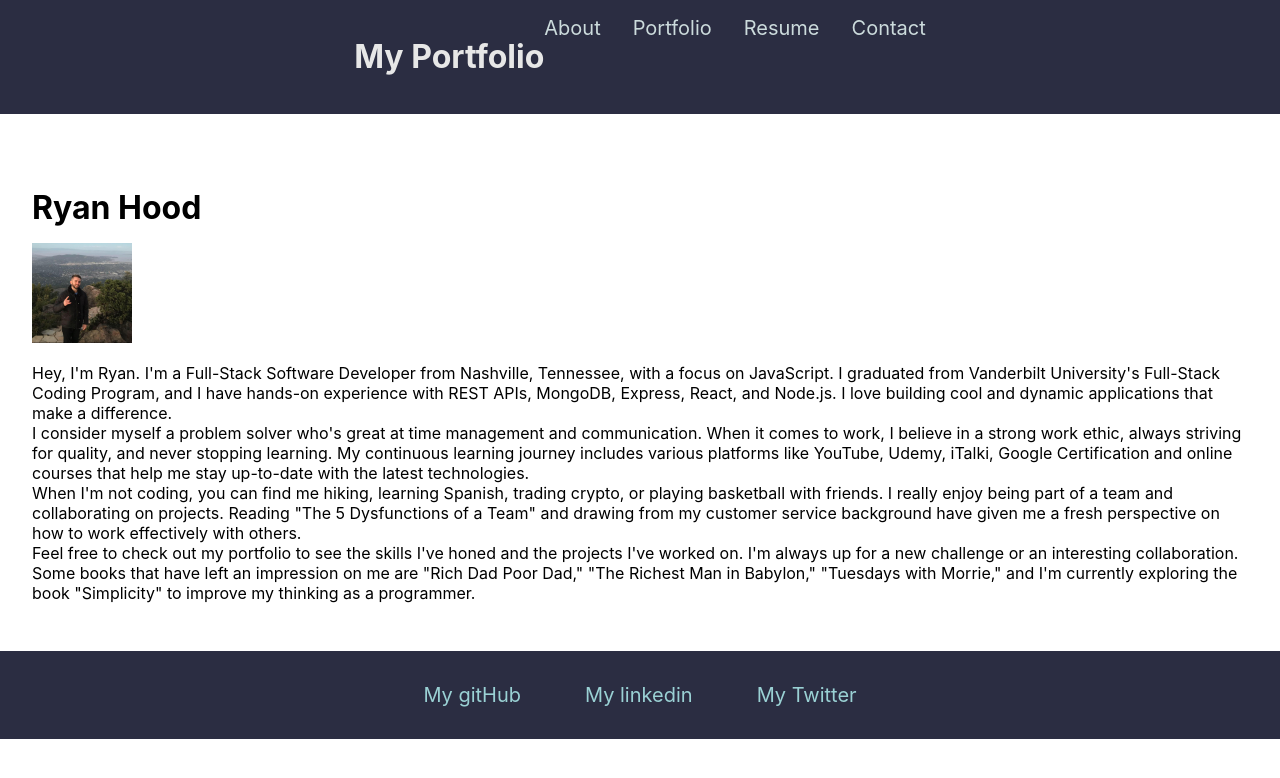
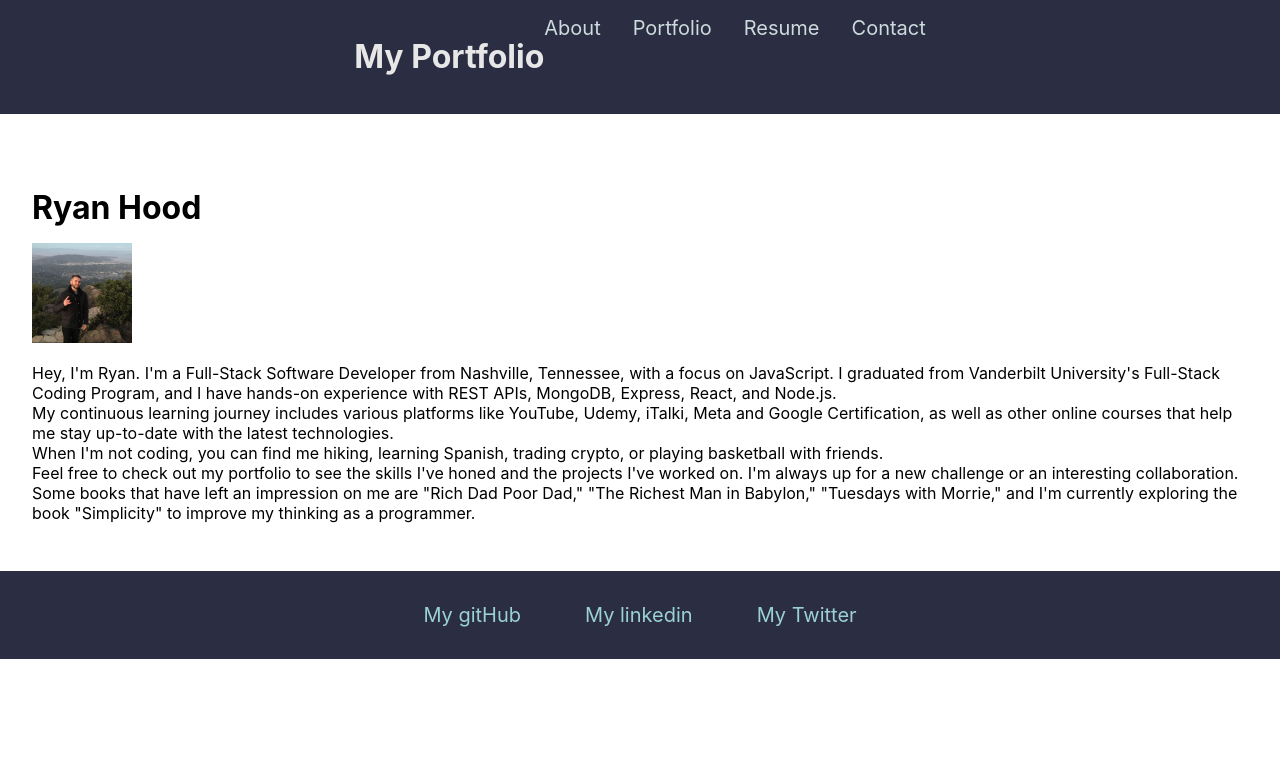
Before and after one commit to ryanhood10/ReactLandingPage, a React (Create React App) app in the folder shellproject/: page / in a window 1280 px wide. Shown: the top 778 px of the page. Built offline with nearby package versions, Linux system fonts and the light colour scheme; the HTML template or start-up script is replaced by a standard one.

Commit message:
shortened about and added link to first github project

```diff
--- a/shellproject/src/components/pages/About.js
+++ b/shellproject/src/components/pages/About.js
@@ -12,11 +12,11 @@ function About(){
             alt="Ryan Hood"
             height="100px"
             />
-            <p>Hey, I'm Ryan. I'm a Full-Stack Software Developer from Nashville, Tennessee, with a focus on JavaScript. I graduated from Vanderbilt University's Full-Stack Coding Program, and I have hands-on experience with REST APIs, MongoDB, Express, React, and Node.js. I love building cool and dynamic applications that make a difference.
+            <p>Hey, I'm Ryan. I'm a Full-Stack Software Developer from Nashville, Tennessee, with a focus on JavaScript. I graduated from Vanderbilt University's Full-Stack Coding Program, and I have hands-on experience with REST APIs, MongoDB, Express, React, and Node.js.
 <br></br>
-I consider myself a problem solver who's great at time management and communication. When it comes to work, I believe in a strong work ethic, always striving for quality, and never stopping learning. My continuous learning journey includes various platforms like YouTube, Udemy, iTalki, Google Certification and online courses that help me stay up-to-date with the latest technologies.
+ My continuous learning journey includes various platforms like YouTube, Udemy, iTalki, Meta and Google Certification, as well as other online courses that help me stay up-to-date with the latest technologies.
 <br></br>
-When I'm not coding, you can find me hiking, learning Spanish, trading crypto, or playing basketball with friends. I really enjoy being part of a team and collaborating on projects. Reading "The 5 Dysfunctions of a Team" and drawing from my customer service background have given me a fresh perspective on how to work effectively with others.
+When I'm not coding, you can find me hiking, learning Spanish, trading crypto, or playing basketball with friends.
 <br></br>
 Feel free to check out my portfolio to see the skills I've honed and the projects I've worked on. I'm always up for a new challenge or an interesting collaboration.
 <br></br>
--- a/shellproject/src/components/pages/Portfolio.js
+++ b/shellproject/src/components/pages/Portfolio.js
@@ -12,7 +12,7 @@ function Portfolio() {
           <h4> Social Media Application </h4>
           <p> This is a collaboration project. I was responsible for part of the back-end, authentication and connecting the front and back end.
             <br></br>
-            Here is the GitHub repo link: https://github.com/JuanMullert/WOTS_PROJECT
+            Here is the GitHub repo link: <a href="https://github.com/JuanMullert/WOTS_PROJECT">https://github.com/JuanMullert/WOTS_PROJECT </a>
              <br></br>
              Click one of the pictures below to go to the applications live link!
              </p>
```
